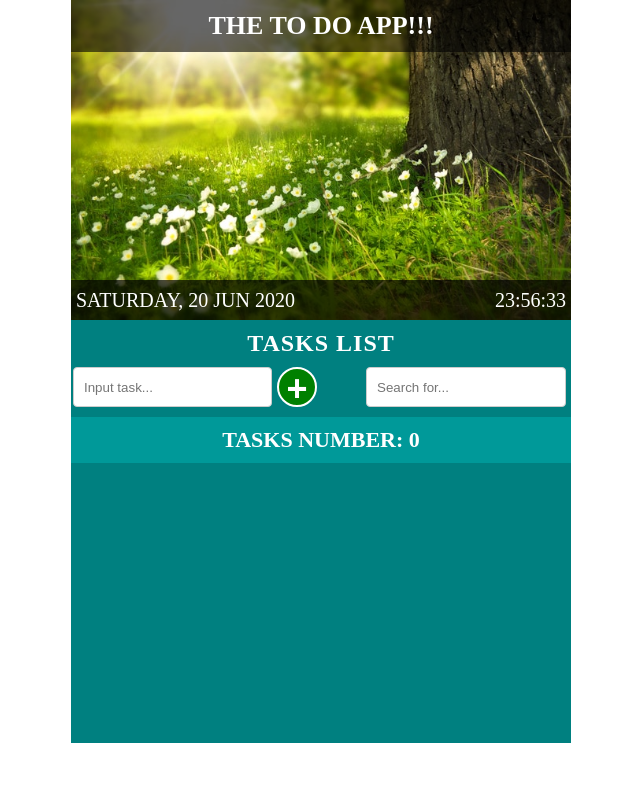
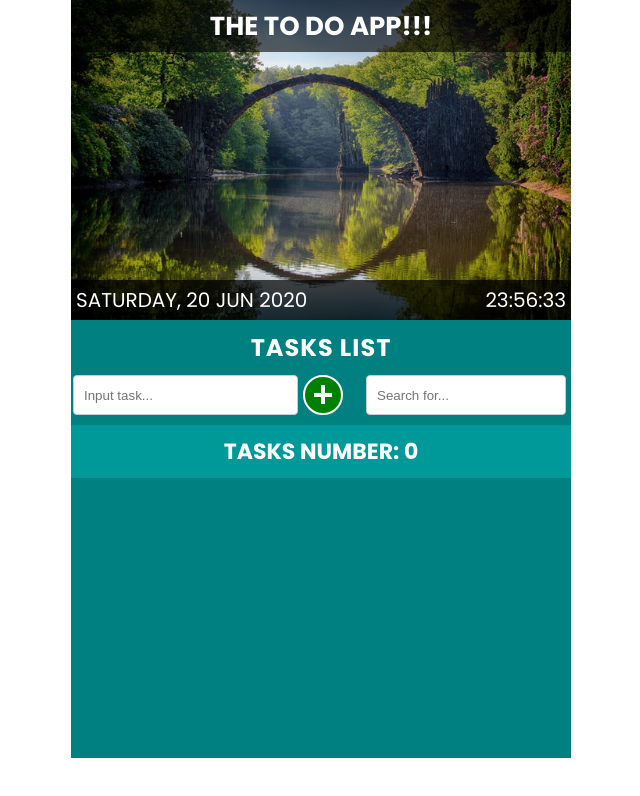
Before and after one commit to sebastianjuszczynski/ToDo-List, a plain HTML site: page index.html in a window 1280 px wide. Shown: the whole page, without its empty margins (319-959 px from the left). Drawn offline with Linux system fonts and the light colour scheme.

Commit message:
Added poppins font family, changed few small things in js

```diff
--- a/index.html
+++ b/index.html
@@ -5,6 +5,7 @@
     <meta charset="UTF-8">
     <meta name="viewport" content="width=device-width, initial-scale=1.0">
     <title>To Do App!</title>
+    <link href="https://fonts.googleapis.com/css2?family=Poppins:wght@400;700&display=swap" rel="stylesheet">
     <link rel="stylesheet" href="https://pro.fontawesome.com/releases/v5.10.0/css/all.css"
         integrity="sha384-AYmEC3Yw5cVb3ZcuHtOA93w35dYTsvhLPVnYs9eStHfGJvOvKxVfELGroGkvsg+p" crossorigin="anonymous" />
     <link rel="stylesheet" href="style.css">
--- a/js/backgroundChange.js
+++ b/js/backgroundChange.js
@@ -32,4 +32,4 @@ const imageChange = () => {
   }
 };
 
-setInterval(imageChange, 2000);
+setInterval(imageChange, 6000);
--- a/js/date.js
+++ b/js/date.js
@@ -1,49 +1,31 @@
 const date = () => {
   const dateNow = new Date();
-  let day = dateNow.getDay();
-  if (day === 0) {
-    day = "Sunday";
-  } else if (day === 1) {
-    day = "Monday";
-  } else if (day === 2) {
-    day = "Tuesday";
-  } else if (day === 3) {
-    day = "Wednesday";
-  } else if (day === 4) {
-    day = "Thursday";
-  } else if (day === 5) {
-    day = "Friday";
-  } else {
-    day = "Saturday";
-  }
+  const daysNames = [
+    "Monday",
+    "Tuesday",
+    "Wednesday",
+    "Thursday",
+    "Friday",
+    "Saturday",
+    "Sunday",
+  ];
+
   const currentDay =
     dateNow.getDate() < 10 ? "0" + dateNow.getDate() : dateNow.getDate();
-  let month = dateNow.getMonth();
-  if (month === 0) {
-    month = "Jan";
-  } else if (month === 1) {
-    month = "Feb";
-  } else if (month === 2) {
-    month = "Mar";
-  } else if (month === 3) {
-    month = "Apr";
-  } else if (month === 4) {
-    month = "May";
-  } else if (month === 5) {
-    month = "Jun";
-  } else if (month === 6) {
-    month = "Jul";
-  } else if (month === 7) {
-    month = "Aug";
-  } else if (month === 8) {
-    month = "Sep";
-  } else if (month === 9) {
-    month = "Oct";
-  } else if (month === 10) {
-    month = "Nov";
-  } else {
-    month = "Dec";
-  }
+  const monthNames = [
+    "Jan",
+    "Feb",
+    "Mar",
+    "Apr",
+    "May",
+    "Jun",
+    "Jul",
+    "Aug",
+    "Sep",
+    "Oct",
+    "Nov",
+    "Dec",
+  ];
   const hours =
     dateNow.getHours() < 10 ? "0" + dateNow.getHours() : dateNow.getHours();
   const minutes =
@@ -55,9 +37,9 @@ const date = () => {
       ? "0" + dateNow.getSeconds()
       : dateNow.getSeconds();
   const year = dateNow.getUTCFullYear();
-  document.querySelector(
-    ".date__daySpan"
-  ).textContent = `${day}, ${currentDay} ${month} ${year}`;
+  document.querySelector(".date__daySpan").textContent = `${
+    daysNames[dateNow.getMonth()]
+  }, ${currentDay} ${monthNames[dateNow.getMonth()]} ${year}`;
   document.querySelector(
     ".date__hourSpan"
   ).textContent = `${hours}:${minutes}:${secunds}`;
--- a/js/todo.js
+++ b/js/todo.js
@@ -6,17 +6,10 @@ const inputSearch = document.querySelector(".form__inputSearch");
 
 const listElements = [...document.querySelectorAll("li")];
 
-// const clearInputSearch = (e) => {
-
-// }
-
 const removeTask = (e) => {
   e.target.parentNode.remove();
   listElements.pop(e.target.parentNode);
   mainSpan.textContent = listElements.length;
-  inputSearch.value = "";
-  list.textContent = "";
-  listElements.forEach((li) => list.appendChild(li));
 };
 
 const addTask = (e) => {
@@ -27,7 +20,6 @@ const addTask = (e) => {
   task.innerHTML = taskName + "<button class='remove'>-</button>";
   list.appendChild(task);
   inputAdd.value = "";
-
   listElements.push(task);
   mainSpan.textContent = listElements.length;
 
@@ -44,8 +36,7 @@ const searchTask = (e) => {
   );
   list.textContent = "";
   tasks.forEach((li) => list.appendChild(li));
-  mainSpan.textContent = tasks.length;
-  console.log(searchText);
+  mainSpan.textContent = tasksElements.length;
 };
 
 inputSearch.addEventListener("input", searchTask);
--- a/js/typing.js
+++ b/js/typing.js
@@ -3,7 +3,7 @@ const headerSpanCursor = document.querySelector(".header__spanCursor");
 const headerSpanText = "The to do app!!!";
 
 let indexText = 0;
-const time = 50;
+const time = 150;
 
 const addLetter = () => {
   headerSpan.textContent += headerSpanText[indexText];
--- a/style.css
+++ b/style.css
@@ -2,6 +2,9 @@
   margin: 0;
   padding: 0;
   box-sizing: border-box;
+}
+html {
+  font-family: "Poppins", sans-serif;
 }
 body {
   height: 40vh;
@@ -71,7 +74,7 @@ body {
   letter-spacing: 1px;
 }
 .form__inputAdd {
-  flex-basis: 25%;
+  flex-basis: 45%;
   margin: 0 5px 10px 2px;
   border: 1px solid #ccc;
   padding: 10px;
@@ -82,6 +85,7 @@ body {
   /* flex-basis: 15%; */
   width: 40px;
   height: 40px;
+  align-self: center;
   border-radius: 50%;
   border: 2px solid white;
   margin-bottom: 10px;
@@ -89,7 +93,7 @@ body {
   font-weight: bold;
   color: white;
   background-color: green;
-  line-height: 40px;
+  line-height: 1;
   outline: none;
   transition: 0.3s;
 }
@@ -139,6 +143,7 @@ li:nth-child(even) {
   border-radius: 50%;
   border: 1px solid white;
   font-size: 20px;
+  /* line-height: 1; */
   color: white;
   background-color: red;
   transition: 0.3s;
@@ -151,9 +156,11 @@ li:nth-child(even) {
 
 @media (max-width: 600px) {
   .form__inputAdd {
-    width: 70%;
+    flex-grow: 1;
   }
-  .main__list li button.remove {
-    font-size: 16px;
+
+  .form__inputSearch {
+    flex-grow: 1;
+    margin: 0 5px 10px 2px;
   }
 }
```
